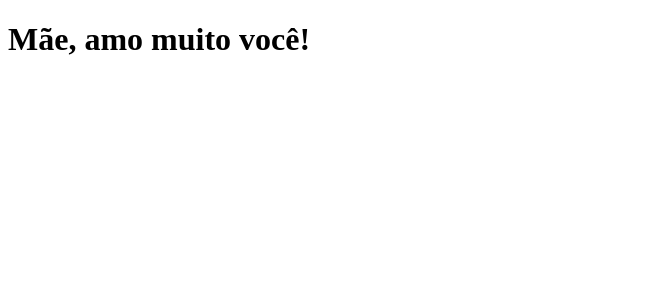
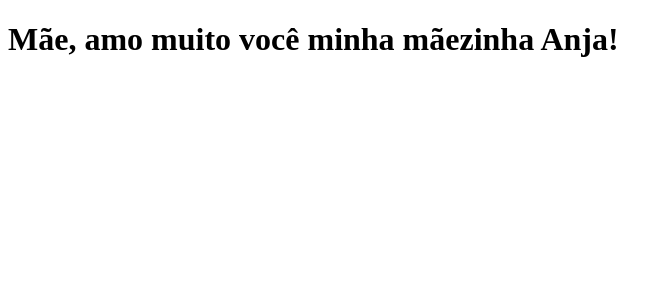
Before and after one commit to evandromaciel/clone-tabnews, a Next.js app: page / in a window 1280 px wide. Shown: the top 300 px of the page, without its empty margins (0-671 px from the left). Built offline with nearby package versions, Linux system fonts and the light colour scheme.

Commit message:
modifica a frase

```diff
--- a/pages/index.js
+++ b/pages/index.js
@@ -1,6 +1,6 @@
 function Home()
 {
-    return <h1>Mãe, amo muito você!</h1>
+    return <h1>Mãe, amo muito você minha mãezinha Anja!</h1>
 }
 
 export default Home;
```
